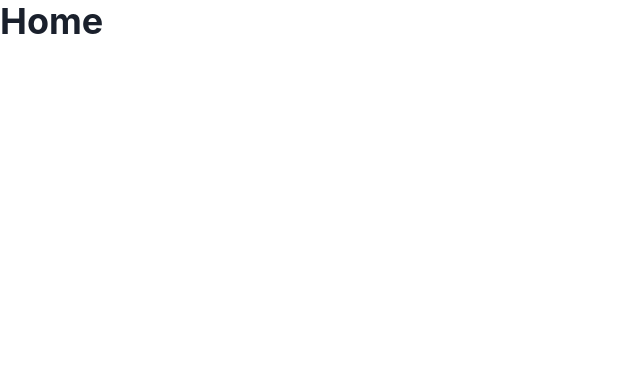
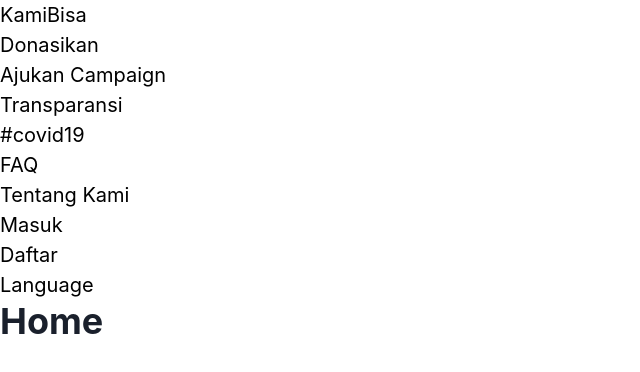
Before and after one commit to KamiBisa/frontend, a React (Create React App) app: page / in a window 1280 px wide. Shown: the top 372 px of the page, without its empty margins (0-640 px from the left). Built offline with nearby package versions, Linux system fonts and the light colour scheme.

Commit message:
add Navbar

```diff
--- a/src/components/Navbar.js
+++ b/src/components/Navbar.js
@@ -1,5 +1,28 @@
+import { Box, Image, Img, Text, Stack, UnorderedList } from '@chakra-ui/react';
 import React from 'react';
+// import "./Navbar.css";
+const Navbar = () => {
+    return (
+        <>
+            <Box color="black" fontSize="20px" >
+                <Image />
+                <Stack isInline spacing="10"  >
+                    <Box>
+                        <Text>KamiBisa</Text>
+                        <Text>Donasikan</Text>
+                        <Text>Ajukan Campaign</Text>
+                        <Text>Transparansi</Text>
+                        <Text>#covid19</Text>
+                        <Text>FAQ</Text>
+                        <Text>Tentang Kami</Text>
+                        <Text>Masuk</Text>
+                        <Text>Daftar</Text>
+                        <Text>Language</Text>
+                    </Box>
+                </Stack>
+            </Box>
+        </>
+    );
+}
 
-export default function Navbar() {
-  return <></>;
-}
+export default Navbar;
```
